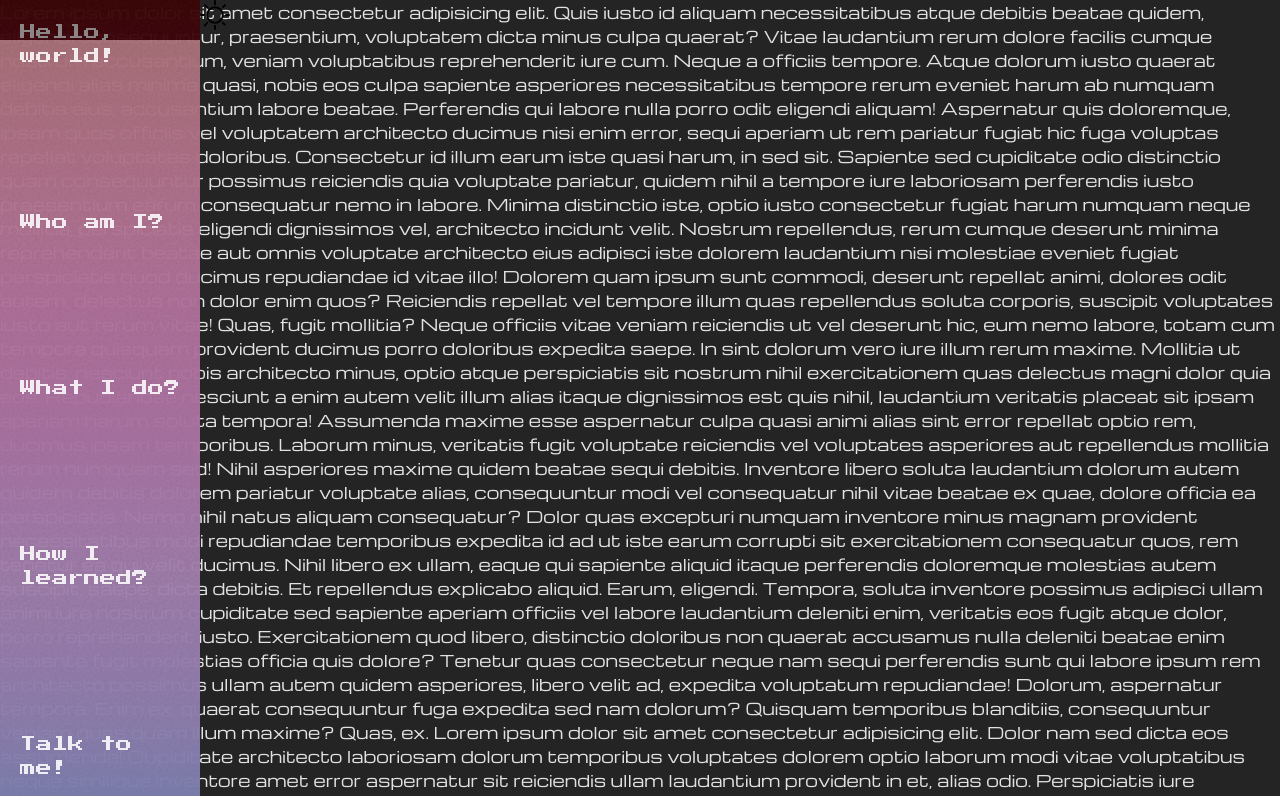
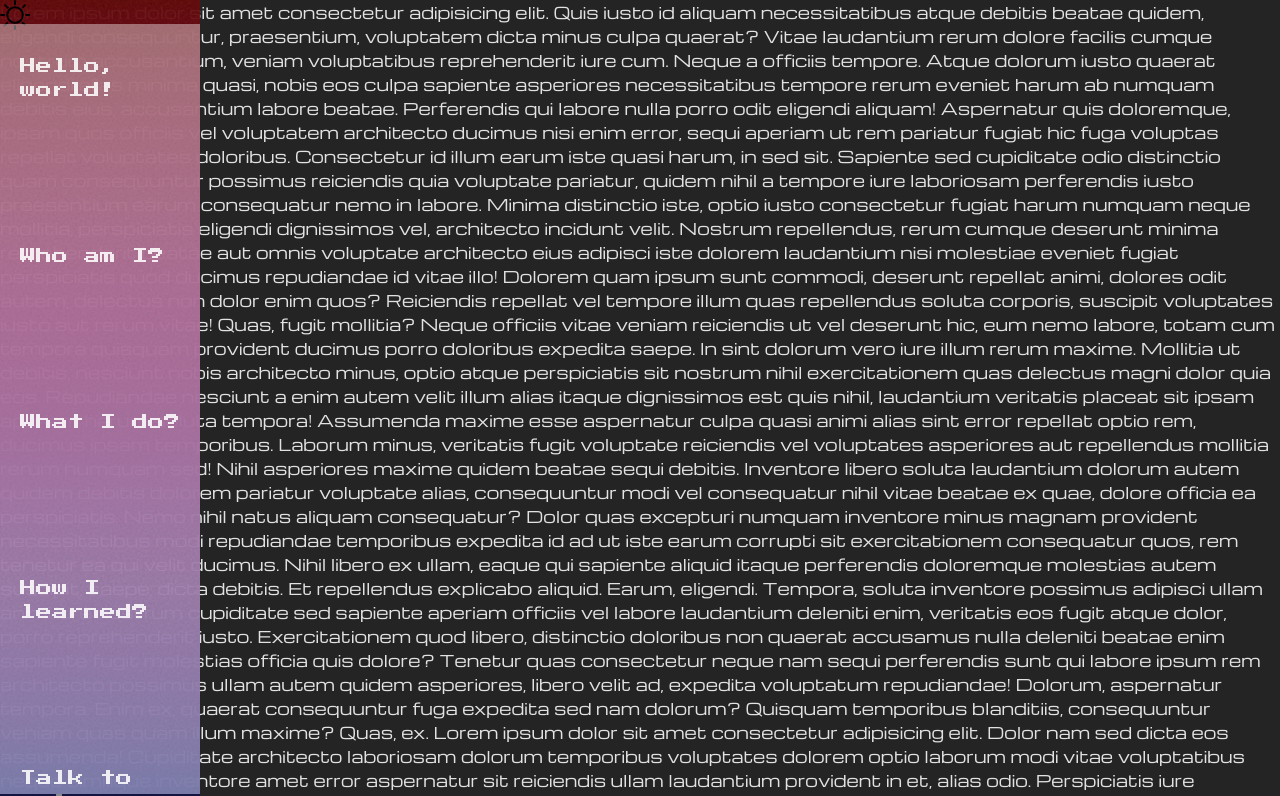
Before and after one commit to Career200/CV, a React (Vite) app: page / in a window 1280 px wide. Shown: the top 796 px of the page. Built offline with nearby package versions, Linux system fonts and the light colour scheme.

Commit message:
feat: move timeline to separate folder, improve darkmode switch

```diff
--- a/src/App.scss
+++ b/src/App.scss
@@ -44,6 +44,3 @@ aside {
 	left: 200px;
 	z-index: 1;
 }
-
-.false * {
-}
--- a/src/App.tsx
+++ b/src/App.tsx
@@ -1,8 +1,8 @@
 import './App.scss';
 
 import { Fadeout } from './components/Fadeout';
-import LightSwitch from './components/LightSwitch';
-import Timeline from './components/Timeline';
+import { DarkModeSwitch } from './components/LightSwitch';
+import Timeline from './components/timeline/Timeline';
 import Reel from './components/Reel';
 import Hero from './components/Hero';
 
@@ -25,10 +25,8 @@ function App() {
 					<p>Welcome to my portfolio!</p>
 				</div>
 			</Fadeout>
-			<div className="light">
-				<LightSwitch />
-			</div>
 			<aside className="nav">
+				<DarkModeSwitch />
 				<Timeline>
 					<p>Hello, world!</p>
 					<p>Who am I?</p>
--- a/src/components/LightSwitch.tsx
+++ b/src/components/LightSwitch.tsx
@@ -1,22 +1,20 @@
-import React, { useState, useEffect } from 'react'
+import React, { useState, useEffect } from 'react';
 
-const DarkModeSwitch: React.FC = () => {
+export const DarkModeSwitch: React.FC = () => {
 	const [darkModeOn, setDarkModeOn] = useState<boolean>(
 		localStorage.getItem('darkModeOn')
 			? JSON.parse(localStorage.getItem('darkModeOn')!)
 			: window.matchMedia('(prefers-color-scheme: dark)').matches
-	)
+	);
 
 	useEffect(() => {
-		localStorage.setItem('darkModeOn', JSON.stringify(darkModeOn))
-		console.log('set localStorage')
-	}, [darkModeOn])
+		localStorage.setItem('darkModeOn', JSON.stringify(darkModeOn));
+	}, [darkModeOn]);
 
 	const toggleDarkMode = () => {
-		setDarkModeOn(!darkModeOn)
-		document.documentElement.classList.remove('true', 'false')
-		document.documentElement.classList.add(darkModeOn.toString())
-	}
+		setDarkModeOn(!darkModeOn);
+		document.documentElement.classList.toggle('dark-mode', !darkModeOn);
+	};
 
 	return (
 		<div>
@@ -30,7 +28,7 @@ const DarkModeSwitch: React.FC = () => {
 					<path
 						style={{
 							fill: 'white',
-							filter: 'drop-shadow(3px 5px 2px rgb(0 0 0 / 0.4));',
+							filter: 'drop-shadow(3px 5px 2px rgb(0 0 0 / 0.4));'
 						}}
 						fillRule="evenodd"
 						d="M16.5 6A10.5 10.5 0 0 1 4.7 16.4 8.5 8.5 0 1 0 16.4 4.7l.1 1.3zm-1.7-2a9 9 0 0 1 .2 2 9 9 0 0 1-11 8.8 9.4 9.4 0 0 1-.8-.3c-.4 0-.8.3-.7.7a10 10 0 0 0 .3.8 10 10 0 0 0 9.2 6 10 10 0 0 0 4-19.2 9.7 9.7 0 0 0-.9-.3c-.3-.1-.7.3-.6.7a9 9 0 0 1 .3.8z"
@@ -39,7 +37,7 @@ const DarkModeSwitch: React.FC = () => {
 					<path
 						style={{
 							fill: 'black',
-							filter: 'drop-shadow(3px 5px 2px rgb(255 255 255 / 0.4));',
+							filter: 'drop-shadow(3px 5px 2px rgb(255 255 255 / 0.4));'
 						}}
 						fillRule="evenodd"
 						d="M12 17.5a5.5 5.5 0 1 0 0-11 5.5 5.5 0 0 0 0 11zm0 1.5a7 7 0 1 0 0-14 7 7 0 0 0 0 14zm12-7a.8.8 0 0 1-.8.8h-2.4a.8.8 0 0 1 0-1.6h2.4a.8.8 0 0 1 .8.8zM4 12a.8.8 0 0 1-.8.8H.8a.8.8 0 0 1 0-1.6h2.5a.8.8 0 0 1 .8.8zm16.5-8.5a.8.8 0 0 1 0 1l-1.8 1.8a.8.8 0 0 1-1-1l1.7-1.8a.8.8 0 0 1 1 0zM6.3 17.7a.8.8 0 0 1 0 1l-1.7 1.8a.8.8 0 1 1-1-1l1.7-1.8a.8.8 0 0 1 1 0zM12 0a.8.8 0 0 1 .8.8v2.5a.8.8 0 0 1-1.6 0V.8A.8.8 0 0 1 12 0zm0 20a.8.8 0 0 1 .8.8v2.4a.8.8 0 0 1-1.6 0v-2.4a.8.8 0 0 1 .8-.8zM3.5 3.5a.8.8 0 0 1 1 0l1.8 1.8a.8.8 0 1 1-1 1L3.5 4.6a.8.8 0 0 1 0-1zm14.2 14.2a.8.8 0 0 1 1 0l1.8 1.7a.8.8 0 0 1-1 1l-1.8-1.7a.8.8 0 0 1 0-1z"
@@ -47,6 +45,5 @@ const DarkModeSwitch: React.FC = () => {
 				)}
 			</svg>
 		</div>
-	)
-}
-export default DarkModeSwitch
+	);
+};
--- a/src/components/Timeline.tsx
+++ /dev/null
@@ -1,22 +0,0 @@
-import React, { ReactNode, useState, useEffect } from 'react'
-import './Timeline.scss'
-
-export default function Timeline({ children }: any) {
-	const [value, setValue] = useState(0)
-	return (
-		<>
-			<div className="objects">
-				<input
-					type="range"
-					min="1"
-					max={children.length * 10}
-					value={value}
-					onChange={(e) => setValue(Number(e.target.value))}
-					className="slider"
-					id="myRange"
-				/>
-				{children}
-			</div>
-		</>
-	)
-}
--- /dev/null
+++ b/src/components/timeline/Timeline.tsx
@@ -0,0 +1,16 @@
+import './Timeline.scss';
+
+export default function Timeline({ children }: any) {
+	return (
+		<div className="objects">
+			<input
+				type="range"
+				min="1"
+				max={children.length * 10}
+				className="slider"
+				id="myRange"
+			/>
+			{children}
+		</div>
+	);
+}
```
Also changed, not shown: src/components/timeline/Timeline.scss (renamed from src/components/Timeline.scss).
